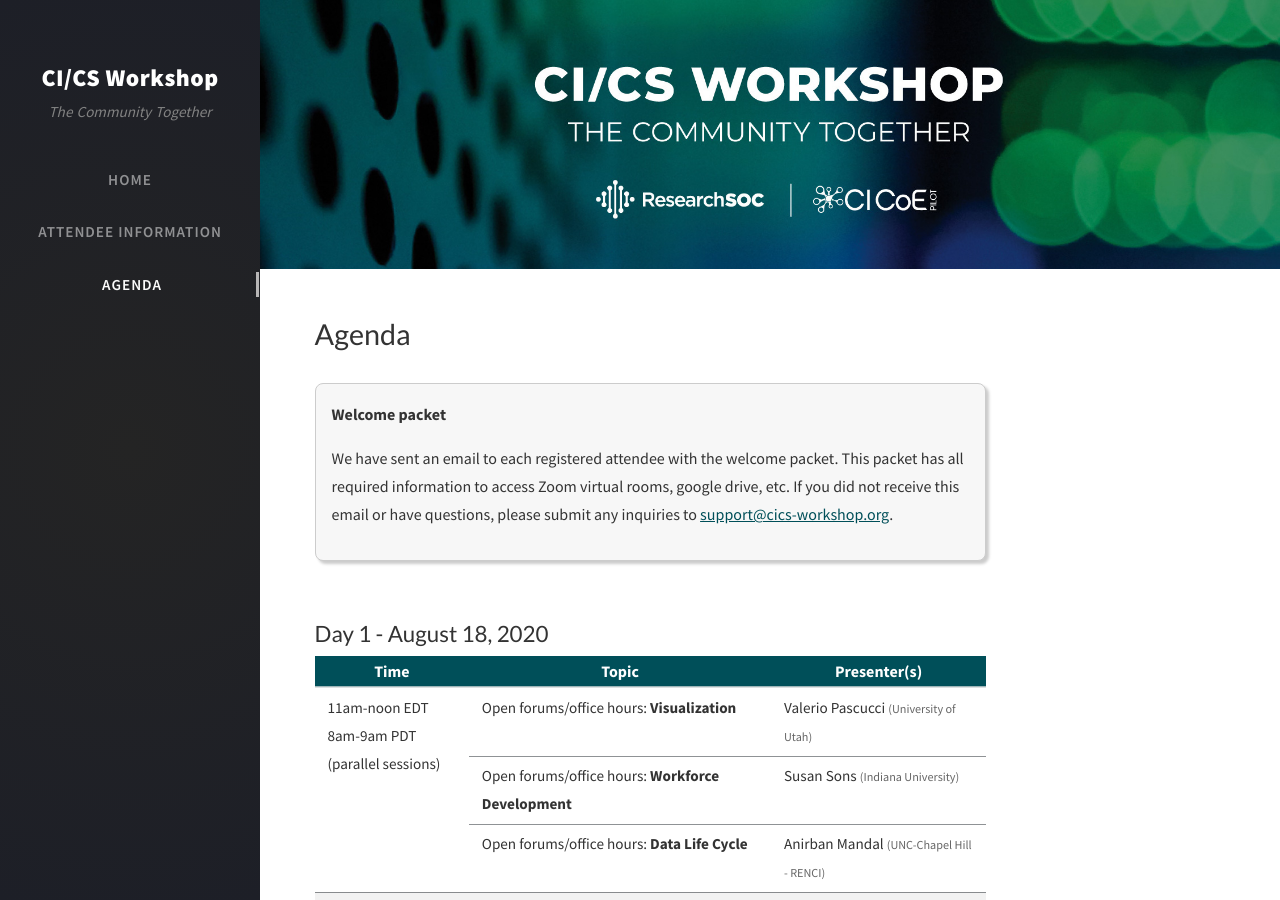
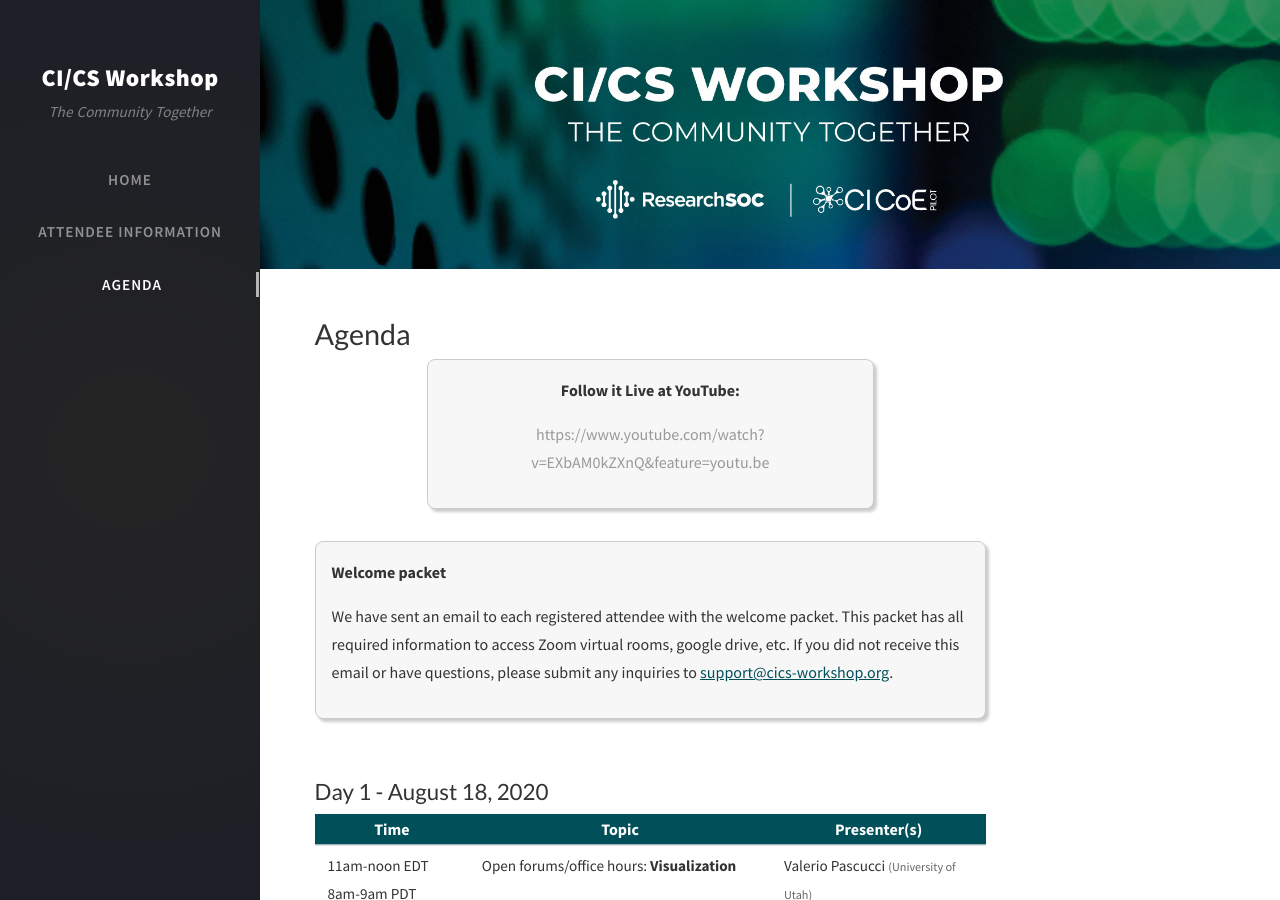
Before and after one commit to cics-workshop/cics-workshop.github.io, a Jekyll site: the page built from agenda.html, in a window 1280 px wide and 900 px high. Built offline with Jekyll 4.4.1, drawn with Linux system fonts in a browser that asks for light colours; nearby versions of some CDN libraries; comment, search, counter and statistics services are not loaded.

Commit message:
adding youtube link

```diff
--- a/agenda.html
+++ b/agenda.html
@@ -5,6 +5,17 @@ permalink: /agenda/
 ---
 
 <h1>{{page.title}}</h1>
+
+<div class="col-12 col-lg-8 col-xl-8"
+     style=" margin: auto; text-align: center; background-color: #f7f7f7; border: 1px solid #ccc; padding: 1em; border-radius: 0.5em; box-shadow: #ccc 3px 3px 3px">
+    <p><strong>Follow it Live at YouTube:</strong></p>
+
+    <p>
+        <a href="https://www.youtube.com/watch?v=EXbAM0kZXnQ&feature=youtu.be" target="_blank" style="color: #999">
+            https://www.youtube.com/watch?v=EXbAM0kZXnQ&feature=youtu.be
+        </a>
+    </p>
+</div>
 
 <div class="col-12 col-lg-12 col-xl-12"
      style="margin: auto; margin-top: 2em; text-align: left; background-color: #f7f7f7; border: 1px solid #ccc; padding: 1em; border-radius: 0.5em; box-shadow: #ccc 3px 3px 3px">
```
